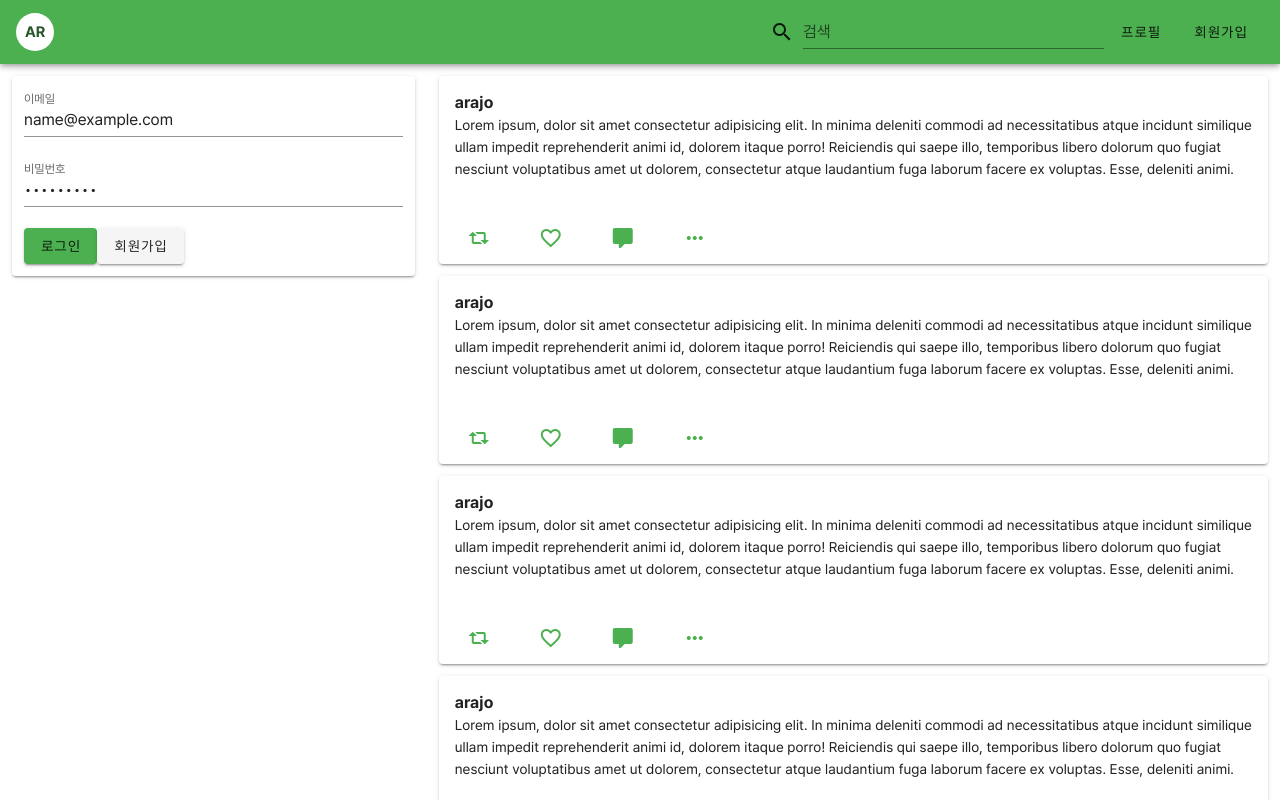
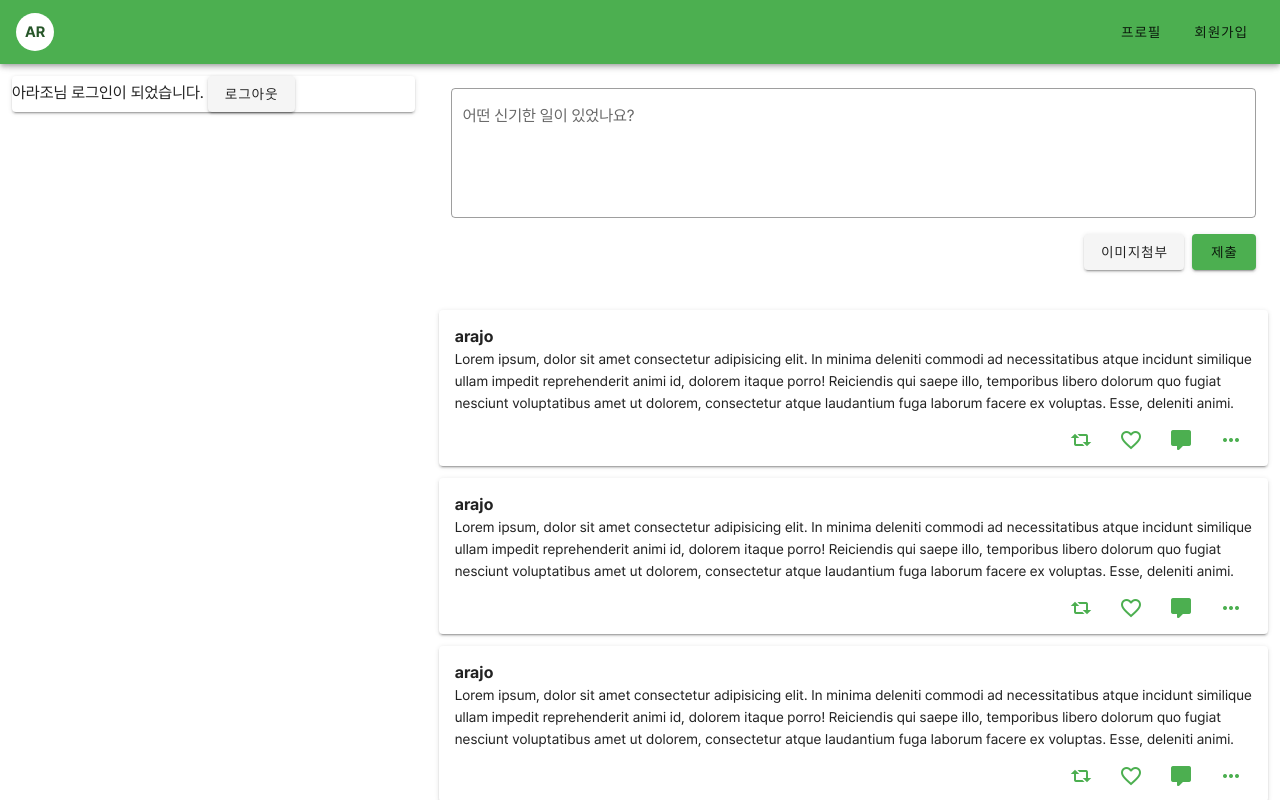
Before and after one commit to joara-cloud/SNS, a Nuxt app in the folder frontend/: page / in a window 1280 px wide. Both pictures are taken after typing "name@example.com", "Sample123" into the empty fields and a click on the button "로그인". Shown: the top 800 px of the page. Built offline with nearby package versions, Linux system fonts and the light colour scheme.

Commit message:
[메인] 게시글작성칸 생성 : 로그인시 노출

```diff
--- a/frontend/assets/scss/reset.scss
+++ b/frontend/assets/scss/reset.scss
@@ -61,3 +61,8 @@
 body, .v-application {font-family: $body-font-family;}
 .theme--light.v-icon {color:inherit}
 .theme--light.v-card > .v-card__text, .theme--light.v-card > .v-card__subtitle {color:#222}
+
+// [form] hide-details
+.v-text-field__details,
+.v-messages {min-height:auto;}
+.v-messages__message {margin:0 0 10px}
--- a/frontend/components/LoginForm.vue
+++ b/frontend/components/LoginForm.vue
@@ -25,8 +25,8 @@
   </v-container>
   <v-container v-else>
     <v-card>
-      로그인이 되었습니다.
-      <v-btn>로그아웃</v-btn>
+      {{me.nickname}}님 로그인이 되었습니다.
+      <v-btn @click="onLogOut">로그아웃</v-btn>
     </v-card>
   </v-container>
 </template>
@@ -53,9 +53,18 @@ export default {
   },
   methods: {
     onSubmitForm() {
-      this.$refs.form.validate(); // :rules에 정의해놓은 조건들이 모두 맞아야 this.valid의 값이 true로 떨어짐!!! (vuetify)
+      // this.$refs.form.validate(); // :rules에 정의해놓은 조건들이 모두 맞아야 this.valid의 값이 true로 떨어짐!!! (vuetify)
+      if(this.$refs.form.validate()) {
+        this.$store.dispatch('users/logIn',{
+          email: this.email,
+          nickname: '아라조',
+        })
+      }
 
       console.log(this.valid);
+    },
+    onLogOut() {
+      this.$store.dispatch('users/logOut');
     }
   }
 }
--- a/frontend/components/PostCard.vue
+++ b/frontend/components/PostCard.vue
@@ -6,21 +6,27 @@
     <v-card-text>
       <h3>arajo</h3>
       <p>Lorem ipsum, dolor sit amet consectetur adipisicing elit. In minima deleniti commodi ad necessitatibus atque incidunt similique ullam impedit reprehenderit animi id, dolorem itaque porro! Reiciendis qui saepe illo, temporibus libero dolorum quo fugiat nesciunt voluptatibus amet ut dolorem, consectetur atque laudantium fuga laborum facere ex voluptas. Esse, deleniti animi.</p>
-    </v-card-text>
       <v-card-actions>
-      <v-btn text color="green">
+        <v-row
+          align="center"
+          justify="end"
+        >
+          <v-btn text small color="green">
             <v-icon>mdi-repeat-variant</v-icon>
           </v-btn>
-      <v-btn text color="green">
+          <v-btn text small color="green">
             <v-icon>mdi-heart-outline</v-icon>
           </v-btn>
-      <v-btn text color="green">
+          <v-btn text small color="green">
             <v-icon>mdi-comment</v-icon>
           </v-btn>
-      <v-btn text color="green">
+          <v-btn text small color="green">
             <v-icon>mdi-dots-horizontal</v-icon>
           </v-btn>
+        </v-row>
       </v-card-actions>
+    </v-card-text>
+
   </v-card>
 </template>
 
--- /dev/null
+++ b/frontend/components/PostForm.vue
@@ -0,0 +1,59 @@
+<template>
+  <div>
+    <v-container class="mb-7">
+      <v-form ref="form" v-model="valid" @submit.prevent="onSubmit">
+        <!--
+          auto-grow 줄이 길어지면 자동으로 길어짐
+          @input 입력될떄마다
+        -->
+        <v-textarea
+          outlined
+          auto-grow
+          clearable
+          label="어떤 신기한 일이 있었나요?"
+          :hide-details="hideDetails"
+          :success-message="successMessage"
+          :success="success"
+          :rules="[v => !!v || '내용을 입력하세요.']"
+          @input="onChangeTextarea"
+        />
+        <div class="text-right">
+          <v-btn type="submit">이미지첨부</v-btn>
+          <v-btn type="submit" color="green" class="ml-2">제출</v-btn>
+        </div>
+      </v-form>
+    </v-container>
+  </div>
+</template>
+
+<script>
+export default {
+  data() {
+    return {
+      hideDetails: false,
+      successMessage: '',
+      success: false,
+      valid: false
+    }
+  },
+  computed: {
+    me() {
+      return this.$store.state.posts.post;
+    }
+  },
+  methods: {
+    onChangeTextarea(txt) {
+
+    },
+    onSubmit() {
+      if(this.$refs.form.validate()) {
+        this.$store.dispatch('posts/ADD_POST', 'sdf')
+      }
+    }
+  }
+}
+</script>
+
+<style>
+
+</style>
--- a/frontend/layouts/default.vue
+++ b/frontend/layouts/default.vue
@@ -9,7 +9,10 @@
       </h1>
       <v-spacer></v-spacer>
       <v-toolbar-items class="d-flex align-center">
-        <v-text-field label="검색" hide-details prepend-icon="mdi-magnify"></v-text-field> <!-- input태그임 / 아이콘은 v-text-field에 prepend-icon을 넘겨주면 됨 / 인풋아래 디테일(영역)이 없어짐 -->
+
+        <!-- <v-text-field label="검색" hide-details prepend-icon="mdi-magnify"></v-text-field>  -->
+        <!-- input태그임 / 아이콘은 v-text-field에 prepend-icon을 넘겨주면 됨 / 인풋아래 디테일(영역)이 없어짐 -->
+
         <v-btn text nuxt to="/profile">프로필</v-btn>
         <v-btn text nuxt to="/signup">회원가입</v-btn> <!-- text를 붙이면 버튼 모양이 아닌 그냥 텍스트 모양 -->
       </v-toolbar-items>
--- a/frontend/pages/index.vue
+++ b/frontend/pages/index.vue
@@ -1,18 +1,30 @@
 <template>
   <v-container>
-    <post-card></post-card>
-    <post-card></post-card>
-    <post-card></post-card>
-    <post-card></post-card>
-    <post-card></post-card>
+    <post-form v-if="me"></post-form> <!-- 로그인하면 나오는 입력창 -->
+    <div>
+      <post-card></post-card>
+      <post-card></post-card>
+      <post-card></post-card>
+      <post-card></post-card>
+      <post-card></post-card>
+    </div>
   </v-container>
 </template>
 
 <script>
 import PostCard from '../components/PostCard.vue'
+import PostForm from '../components/PostForm.vue'
 
 export default {
-  components: { PostCard },
+  components: {
+    PostCard,
+    PostForm,
+  },
+  computed: {
+    me() {
+      return this.$store.state.users.me;
+    }
+  }
 }
 </script>
 
--- a/frontend/pages/signup.vue
+++ b/frontend/pages/signup.vue
@@ -84,9 +84,15 @@ export default {
           nickname: this.nickname,
           email: this.email,
         })
+        .then(() => { // dispath는 promise를 반환한다!!! 회원가입이 성공적으로 완료된 후 페이지가 넘어가야하므로 then을 사용함
+          this.$router.push({
+            path: '/',
+          })
+        })
+        .catch(() => {
+          alert('회원가입 실패');
+        })
       }
-
-      console.log(this.valid);
     }
   }
 }
--- a/frontend/store/posts.js
+++ b/frontend/store/posts.js
@@ -1,9 +1,15 @@
 export const state = () => ({ // state는 함수형태!!
-  name: 'ara'
+  post: ''
 })
 
 export const mutations = { // mutations는 객체형태!! 상수화 대문자화!!
-  BYE(state) {
-    state.name = 'joara'
+  POST(state, payload) {
+    state.post = payload
   }
 }
+
+export const actions = {
+  ADD_POST({commit}, payload) {
+    commit('POST', payload)
+  }
+}
--- a/frontend/store/user.js
+++ /dev/null
@@ -1,9 +0,0 @@
-export const state = () => ({
-  name: 'posts'
-})
-
-export const mutations = () => ({
-  bye(state) {
-    state.name = 'goodbye posts'
-  }
-})
--- a/frontend/store/users.js
+++ b/frontend/store/users.js
@@ -25,7 +25,7 @@ export const actions = {
 
     commit('setMe', payload); // payload는 회원정보
   },
-  logIn({commit}, payload) {
+  logOut({commit}, payload) {
 
     commit('setMe', null); // payload는 회원정보
   },
```
Lines whose indentation alone changed are shown as unchanged.
